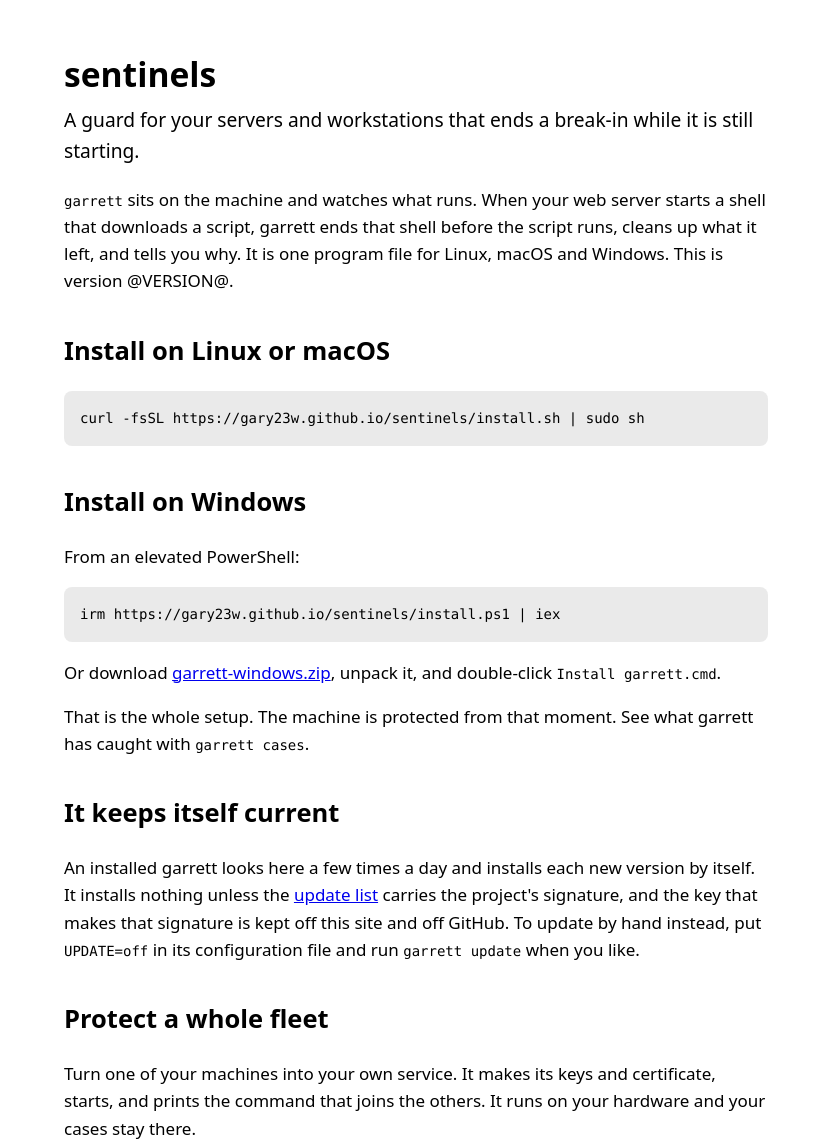
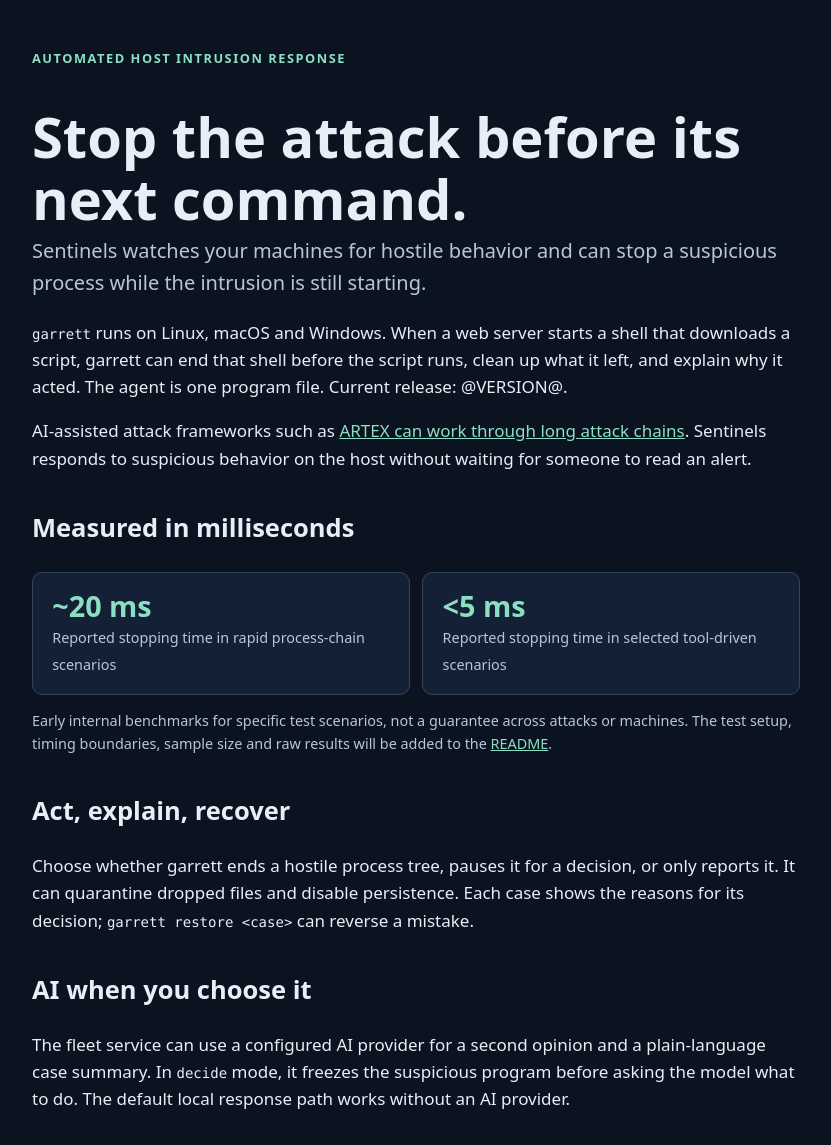
Before and after one commit to gary23w/sentinels, a plain HTML site: page packaging/site/index.html in a window 1280 px wide. Shown: the top 1145 px of the page, without its empty margins (224-1055 px from the left). Drawn offline with Linux system fonts and the light colour scheme.

Commit message:
Introduce Sentinels host defense

```diff
--- a/packaging/site/index.html
+++ b/packaging/site/index.html
@@ -3,23 +3,45 @@
 <head>
 <meta charset="utf-8">
 <meta name="viewport" content="width=device-width, initial-scale=1">
-<title>sentinels: a guard that ends a break-in while it is still starting</title>
-<meta name="description" content="garrett sits on your Linux, macOS or Windows machine, ends a hostile program milliseconds after it starts, cleans up after it and tells you why. One line to install.">
+<title>Sentinels: automated host intrusion response</title>
+<meta name="description" content="Sentinels detects and stops hostile processes on Linux, macOS and Windows. Deploy a single agent, self-host a fleet, or use managed hosting. Optional AI-assisted analysis.">
 <style>
-:root { color-scheme: light dark; }
-body { font: 17px/1.6 system-ui, sans-serif; max-width: 44rem; margin: 3rem auto; padding: 0 1.1rem; }
-h1 { font-size: 2.1rem; margin-bottom: 0.2rem; }
+:root { color-scheme: dark; }
+body { font: 17px/1.6 system-ui, sans-serif; max-width: 48rem; margin: 3rem auto; padding: 0 1.1rem; background: #0b1220; color: #e8edf6; }
+a { color: #8be0c4; }
+h1 { font-size: clamp(2.3rem, 6vw, 3.5rem); line-height: 1.1; margin-bottom: 0.35rem; }
 h2 { margin-top: 2.2rem; }
-.lead { font-size: 1.2rem; margin-top: 0; }
-pre { background: rgba(127, 127, 127, 0.16); padding: 0.85rem 1rem; overflow-x: auto; border-radius: 8px; }
+.lead { font-size: 1.25rem; margin-top: 0; color: #b8c6dc; }
+.eyebrow { color: #8be0c4; font-size: 0.8rem; font-weight: 700; letter-spacing: 0.12em; text-transform: uppercase; }
+.stats { display: grid; grid-template-columns: repeat(2, minmax(0, 1fr)); gap: 0.8rem; margin-top: 1.5rem; }
+.stat { padding: 1rem 1.2rem; border: 1px solid #34445c; border-radius: 10px; background: #142036; }
+.stat strong { display: block; font-size: 1.8rem; line-height: 1.2; color: #8be0c4; }
+.stat span { font-size: 0.9rem; color: #b8c6dc; }
+pre { background: #162238; padding: 0.85rem 1rem; overflow-x: auto; border-radius: 8px; }
 code { font: 14px/1.5 ui-monospace, Consolas, monospace; }
-.small { font-size: 0.9rem; opacity: 0.85; }
+.small { font-size: 0.9rem; color: #b8c6dc; }
+@media (max-width: 35rem) { .stats { grid-template-columns: 1fr; } }
 </style>
 </head>
 <body>
-<h1>sentinels</h1>
-<p class="lead">A guard for your servers and workstations that ends a break-in while it is still starting.</p>
-<p><code>garrett</code> sits on the machine and watches what runs. When your web server starts a shell that downloads a script, garrett ends that shell before the script runs, cleans up what it left, and tells you why. It is one program file for Linux, macOS and Windows. This is version @VERSION@.</p>
+<p class="eyebrow">Automated host intrusion response</p>
+<h1>Stop the attack before its next command.</h1>
+<p class="lead">Sentinels watches your machines for hostile behavior and can stop a suspicious process while the intrusion is still starting.</p>
+<p><code>garrett</code> runs on Linux, macOS and Windows. When a web server starts a shell that downloads a script, garrett can end that shell before the script runs, clean up what it left, and explain why it acted. The agent is one program file. Current release: @VERSION@.</p>
+<p>AI-assisted attack frameworks such as <a href="https://www.cert.europa.eu/blog/from-penetration-testing-to-cyber-threat-beware-of-artex">ARTEX can work through long attack chains</a>. Sentinels responds to suspicious behavior on the host without waiting for someone to read an alert.</p>
+
+<h2>Measured in milliseconds</h2>
+<div class="stats" aria-label="Internal benchmark results">
+  <div class="stat"><strong>~20 ms</strong><span>Reported stopping time in rapid process-chain scenarios</span></div>
+  <div class="stat"><strong>&lt;5 ms</strong><span>Reported stopping time in selected tool-driven scenarios</span></div>
+</div>
+<p class="small">Early internal benchmarks for specific test scenarios, not a guarantee across attacks or machines. The test setup, timing boundaries, sample size and raw results will be added to the <a href="https://github.com/gary23w/sentinels#what-you-get">README</a>.</p>
+
+<h2>Act, explain, recover</h2>
+<p>Choose whether garrett ends a hostile process tree, pauses it for a decision, or only reports it. It can quarantine dropped files and disable persistence. Each case shows the reasons for its decision; <code>garrett restore &lt;case&gt;</code> can reverse a mistake.</p>
+
+<h2>AI when you choose it</h2>
+<p>The fleet service can use a configured AI provider for a second opinion and a plain-language case summary. In <code>decide</code> mode, it freezes the suspicious program before asking the model what to do. The default local response path works without an AI provider.</p>
 
 <h2>Install on Linux or macOS</h2>
 <pre><code>curl -fsSL https://gary23w.github.io/sentinels/install.sh | sudo sh</code></pre>
@@ -35,7 +57,7 @@ code { font: 14px/1.5 ui-monospace, Consolas, monospace; }
 <p>An installed garrett looks here a few times a day and installs each new version by itself. It installs nothing unless the <a href="update.txt">update list</a> carries the project's signature, and the key that makes that signature is kept off this site and off GitHub. To update by hand instead, put <code>UPDATE=off</code> in its configuration file and run <code>garrett update</code> when you like.</p>
 
 <h2>Protect a whole fleet</h2>
-<p>Turn one of your machines into your own service. It makes its keys and certificate, starts, and prints the command that joins the others. It runs on your hardware and your cases stay there.</p>
+<p>Turn one of your machines into your own service. It makes its keys and certificate, starts, and prints the command that joins the others. It runs on your hardware and your cases stay there. A managed hosted deployment is also available.</p>
 <pre><code>curl -fsSL https://gary23w.github.io/sentinels/service.sh | sudo sh</code></pre>
 <p>On Windows, from an elevated PowerShell:</p>
 <pre><code>irm https://gary23w.github.io/sentinels/service.ps1 | iex</code></pre>
```
Also changed, not shown: README.md.
